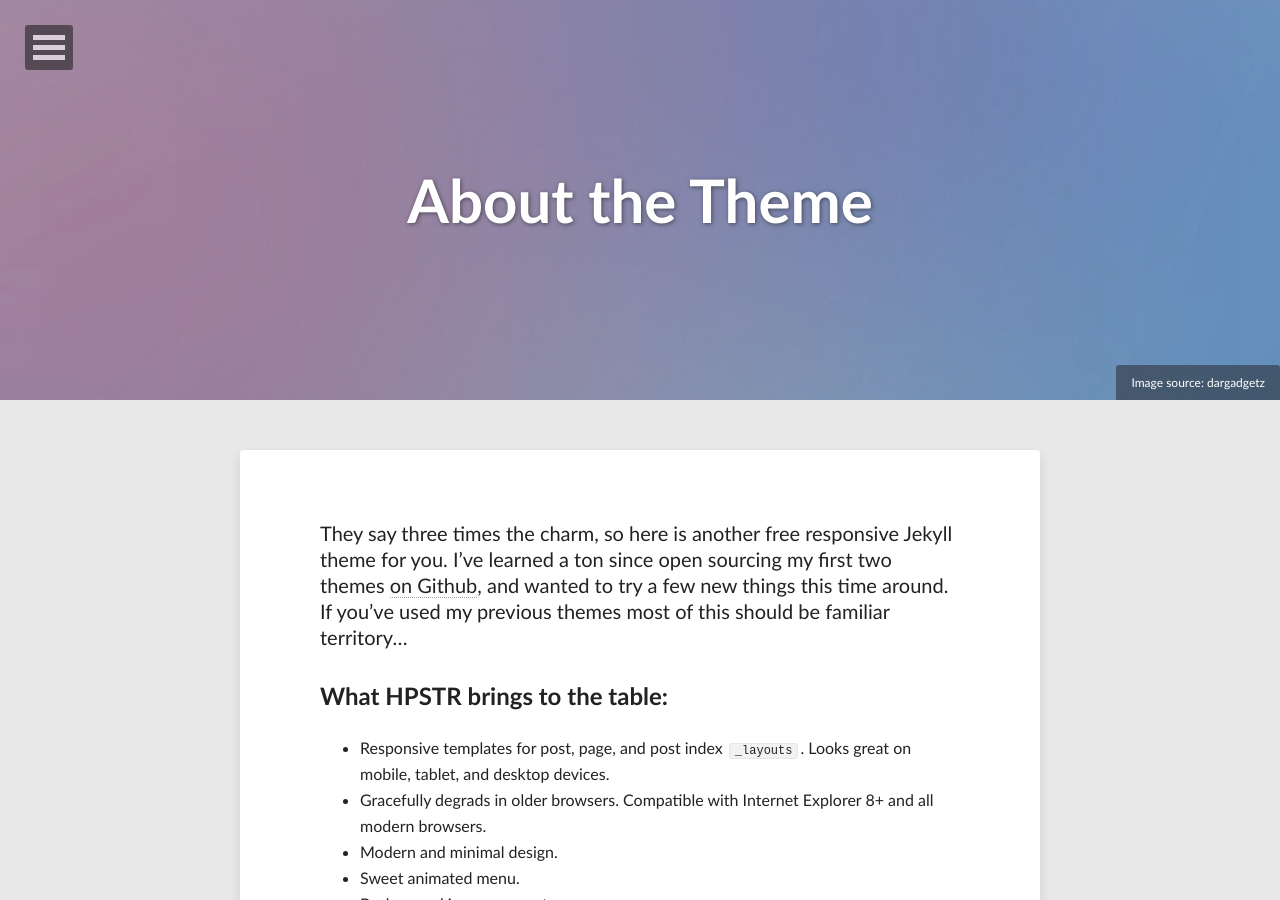
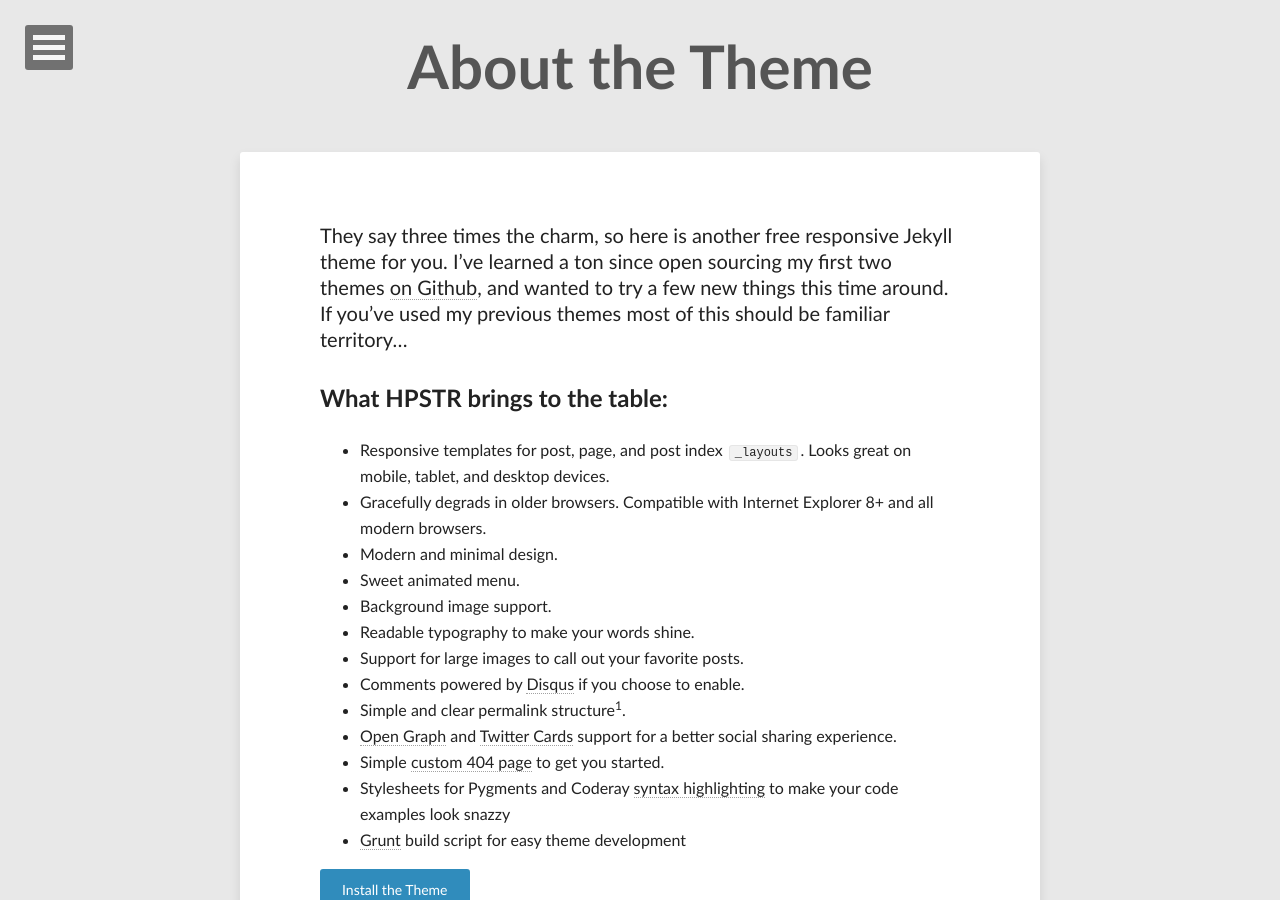
Before and after one commit to eviao/eviao.github.io, a Jekyll site: the page built from about.md, in a window 1280 px wide and 900 px high. Built offline with Jekyll 4.4.1, drawn with Linux system fonts in a browser that asks for light colours.

Commit message:
updated about page

```diff
--- a/_layouts/page.html
+++ b/_layouts/page.html
@@ -11,15 +11,6 @@
 
 {% include browser-upgrade.html %}
 {% include navigation.html %}
-
-{% if page.image.feature %}
-<div class="entry-header">
-  {% if page.image.credit %}<div class="image-credit">Image source: <a href="{{ page.image.creditlink }}">{{ page.image.credit }}</a></div><!-- /.image-credit -->{% endif %}
-  <div class="entry-image">
-    <img src="{{ site.url }}/images/{{ page.image.feature }}" alt="{{ page.title }}">
-  </div><!-- /.entry-image -->
-</div><!-- /.entry-header -->
-{% endif %}
 
 <div id="main" role="main">
   <article class="entry">
--- a/about.md
+++ b/about.md
@@ -3,10 +3,6 @@ layout: page
 permalink: /about/
 title: About the Theme
 tags: [Jekyll, theme, modern, minimal, responsive]
-image:
-  feature: abstract-5.jpg
-  credit: dargadgetz
-  creditlink: http://www.dargadgetz.com/ios-7-abstract-wallpaper-pack-for-iphone-5-and-ipod-touch-retina/
 share: true
 ---
 
```
